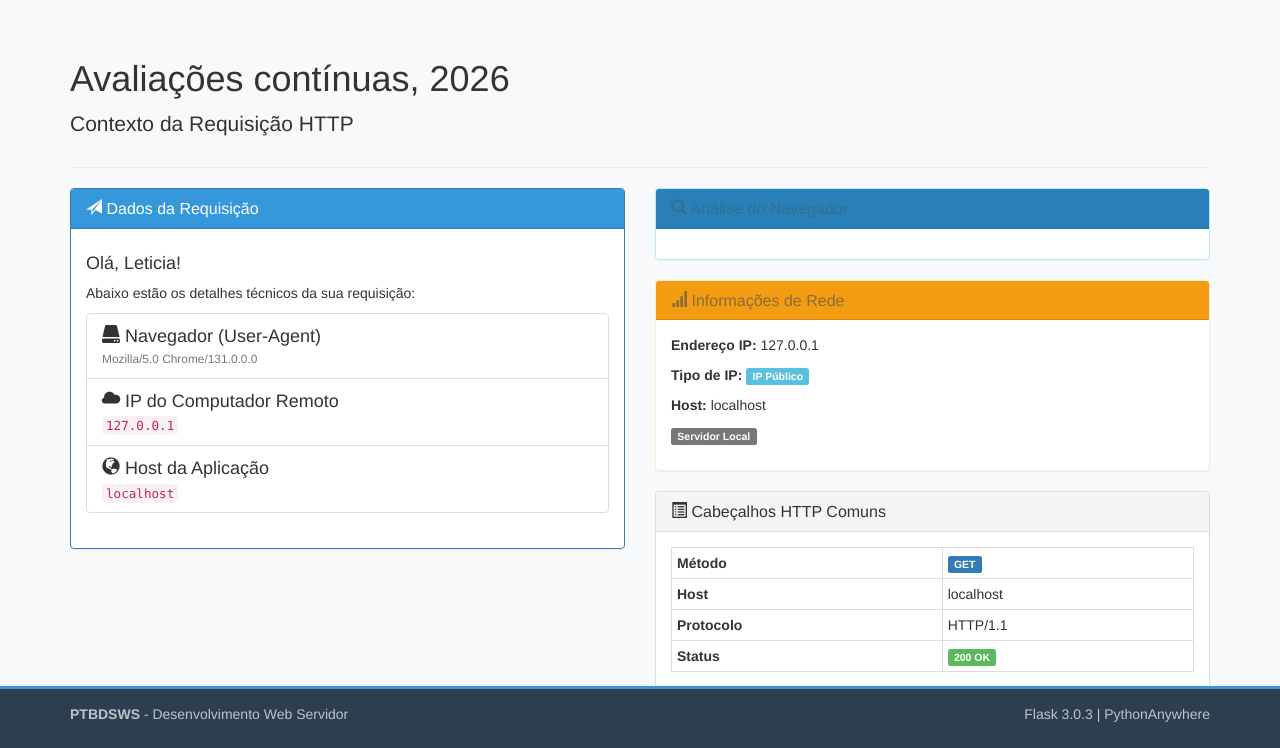
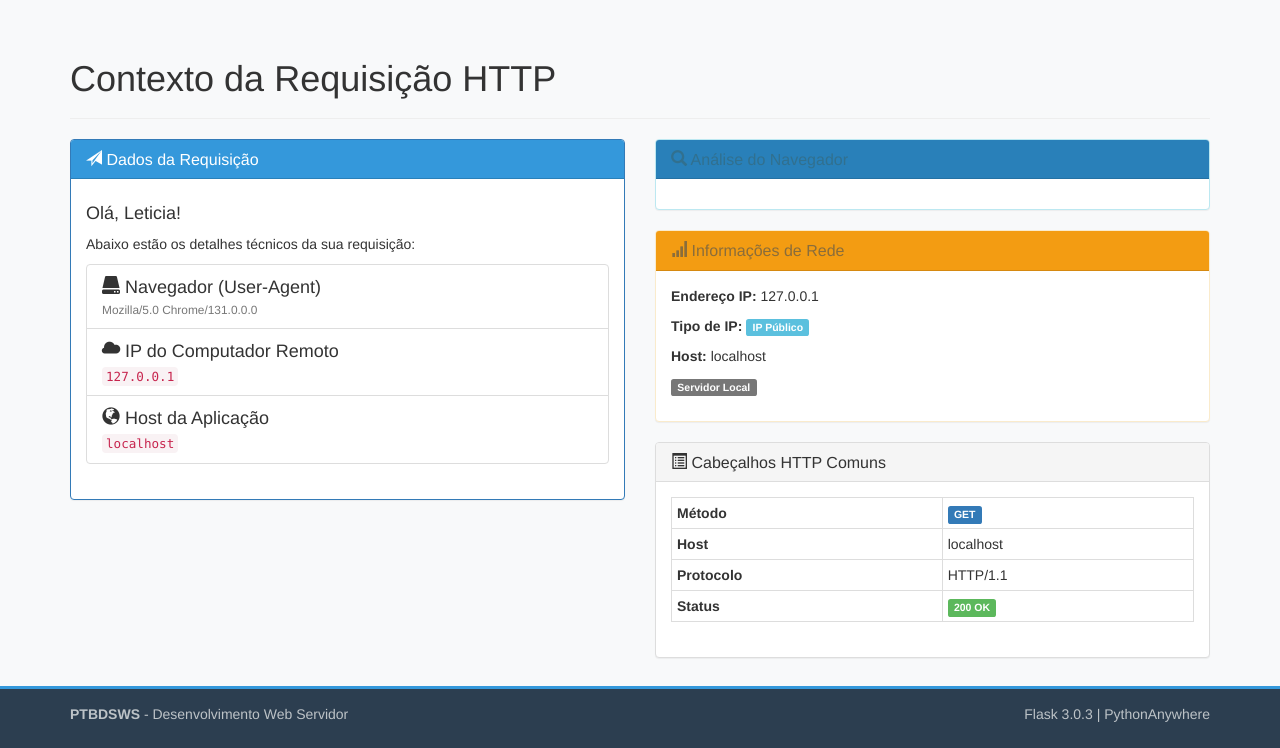
Before and after one commit to brondileticia/devweb-servidor-flask, a Flask app: page /contextorequisicao in a window 1280 px wide. Shown: the part 51-799 px from the top of the page. Run offline with Flask 3, Linux system fonts and the light colour scheme; some libraries are stand-ins or nearby versions.

Commit message:
update: avaliação contínua 06, formulários web

```diff
--- a/templates/contextorequisicao.html
+++ b/templates/contextorequisicao.html
@@ -4,8 +4,7 @@
 
 {% block page_content %}
 <div class="page-header">
-    <h1>Avaliações contínuas, 2026</h1>
-    <p class="lead">Contexto da Requisição HTTP</p>
+    <h1>Contexto da Requisição HTTP</h1>
 </div>
 
 <div class="row">
```
